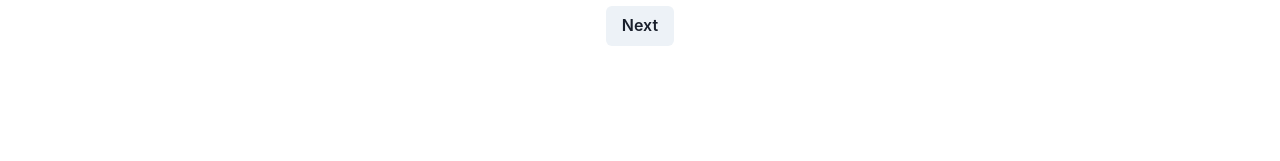
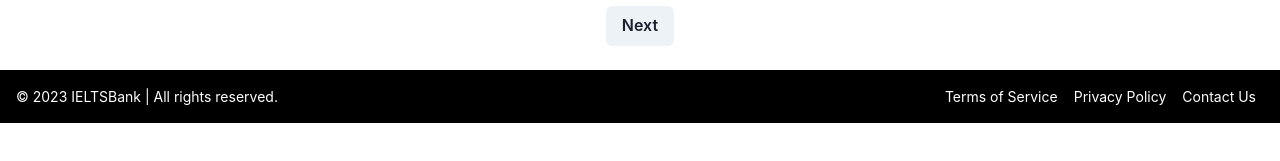
Before and after one commit to SeleemS/ielts-react, a React (Create React App) app: page / in a window 1280 px wide. Shown: the part 207-368 px from the top of the page. Built offline with nearby package versions, Linux system fonts and the light colour scheme; no server answers; the database is empty.

Commit message:
Create footer component

```diff
--- /dev/null
+++ b/src/components/Footer.js
@@ -0,0 +1,28 @@
+import React from 'react';
+import { Box, Container, Text, Flex, Link, Spacer } from '@chakra-ui/react';
+
+const Footer = () => {
+    return (
+        <Box bg="black" color="white" py={4}>
+            <Container maxW="container.xl">
+                <Flex direction={{ base: "column", md: "row" }} alignItems="center">
+                    <Text fontSize="sm">© {new Date().getFullYear()} IELTSBank | All rights reserved.</Text>
+                    <Spacer />
+                    <Flex mt={{ base: 4, md: 0 }}>
+                        <Link href="#" mx={2} fontSize="sm">
+                            Terms of Service
+                        </Link>
+                        <Link href="#" mx={2} fontSize="sm">
+                            Privacy Policy
+                        </Link>
+                        <Link href="#" mx={2} fontSize="sm">
+                            Contact Us
+                        </Link>
+                    </Flex>
+                </Flex>
+            </Container>
+        </Box>
+    );
+};
+
+export default Footer;
--- a/src/pages/HomePage.js
+++ b/src/pages/HomePage.js
@@ -10,6 +10,7 @@ import {
 import Navbar from '../components/Navbar';
 import Toggle from '../components/Toggle';
 import DataTable from '../components/DataTable';
+import Footer from '../components/Footer';
 
 const HomePage = () => {
     const [selectedOption, setSelectedOption] = useState('Reading'); // State to track the selected option
@@ -27,7 +28,7 @@ const HomePage = () => {
                     <DataTable selectedOption={selectedOption} /> {/* Pass selectedOption as a prop */}
                 </VStack>
             </Container>
-            {/* Footer */}
+            <Footer />
         </Box>
     );
 };
```
